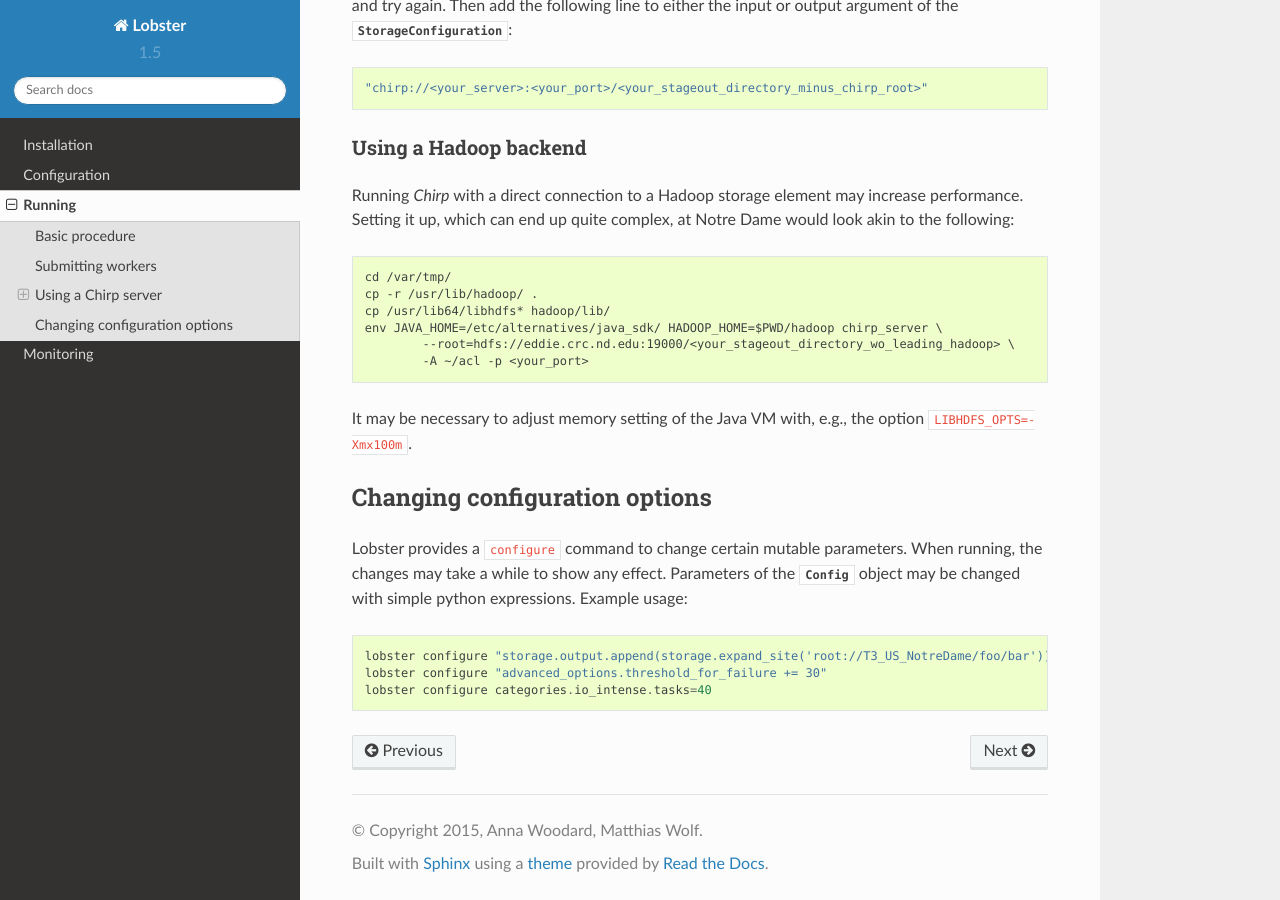
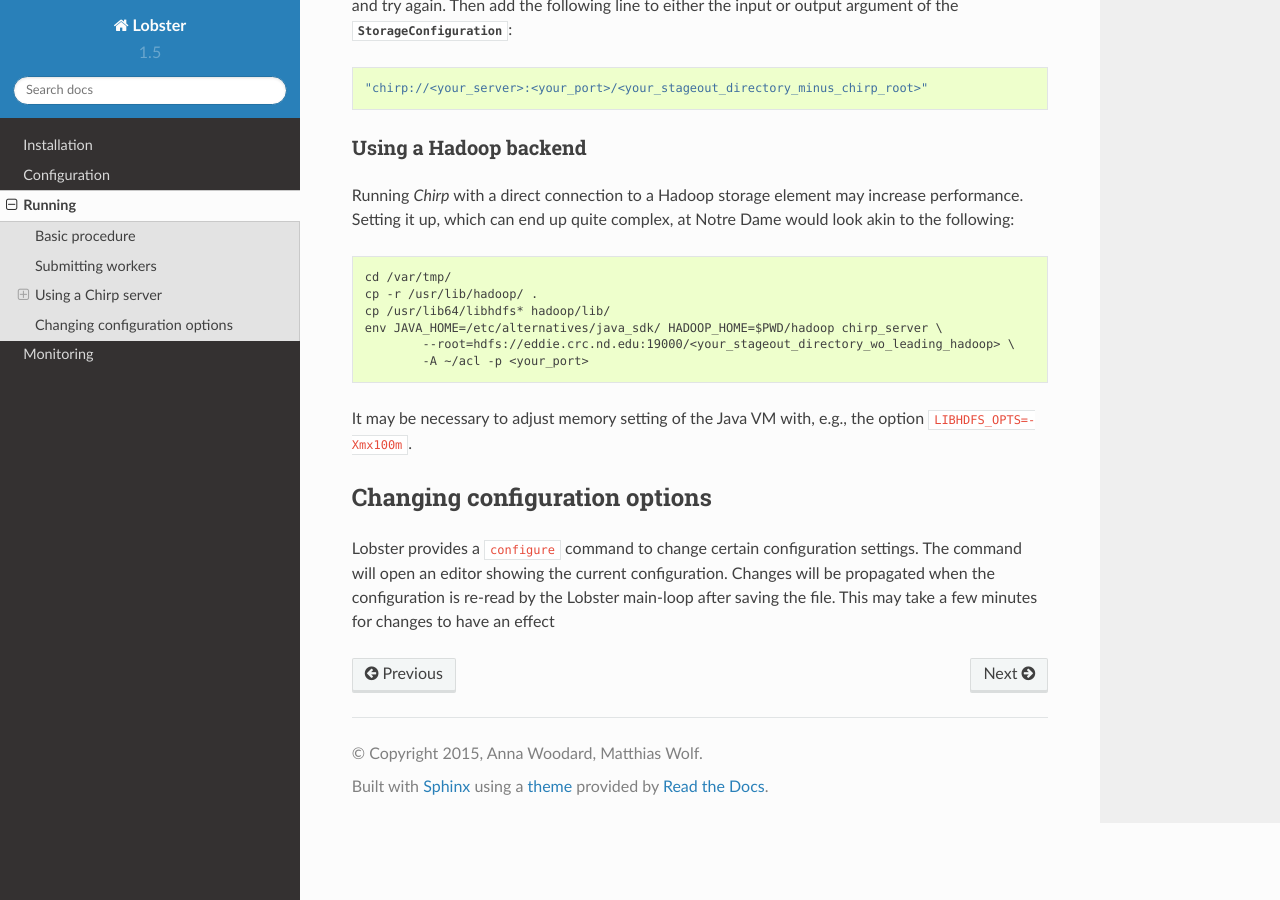
Before and after one commit to NDCMS/lobster, a Sphinx documentation site: the page built from docs/run.rst, in a window 1280 px wide and 900 px high, scrolled down 2605 px. Built offline with Sphinx 7.4.7 and the Read the Docs theme 2.0.0, drawn with Linux system fonts in a browser that asks for light colours.

Commit message:
Update documentation.

```diff
--- a/docs/run.rst
+++ b/docs/run.rst
@@ -135,11 +135,8 @@ the option ``LIBHDFS_OPTS=-Xmx100m``.
 Changing configuration options
 ------------------------------
 
-Lobster provides a ``configure`` command to change certain mutable
-parameters.  When running, the changes may take a while to show any effect.
-Parameters of the :class:`~lobster.core.config.Config` object may be
-changed with simple python expressions.  Example usage::
-
-    lobster configure "storage.output.append(storage.expand_site('root://T3_US_NotreDame/foo/bar'))" config.py
-    lobster configure "advanced_options.threshold_for_failure += 30"
-    lobster configure categories.io_intense.tasks=40
+Lobster provides a ``configure`` command to change certain configuration
+settings.  The command will open an editor showing the current
+configuration.  Changes will be propagated when the configuration is
+re-read by the Lobster main-loop after saving the file.  This may take a
+few minutes for changes to have an effect
```
